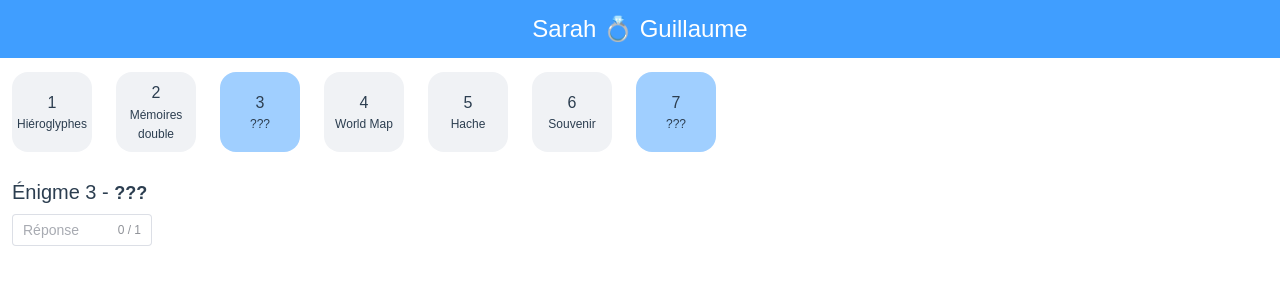
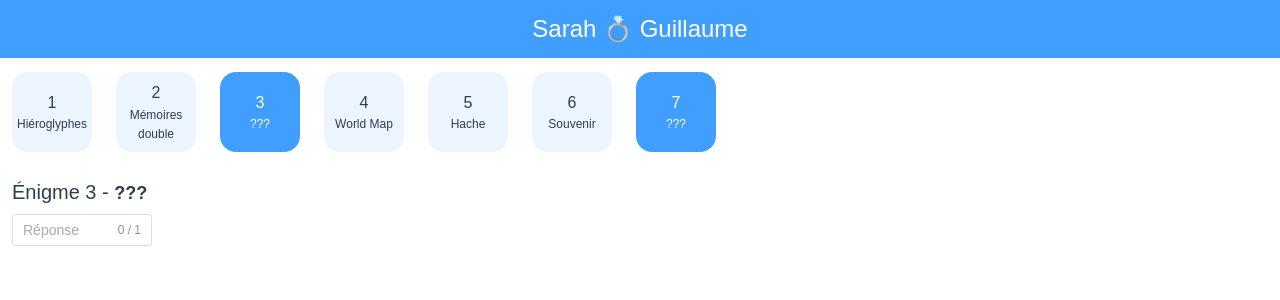
Before and after one commit to LionelNanchen/escape-game, a Vue app: page / in a window 1280 px wide. Shown: the top 300 px of the page. Built offline with nearby package versions, Linux system fonts and the light colour scheme.

Commit message:
Add local storage

```diff
--- a/src/App.vue
+++ b/src/App.vue
@@ -1,5 +1,17 @@
-<script setup lang="ts">
+<script lang="ts">
+import { defineComponent } from "vue";
 import { RouterView } from "vue-router";
+import { useRiddlesStore } from "./stores";
+import { RiddleId } from "./utils";
+
+export default defineComponent({
+  components: { RouterView },
+  created() {
+    // Update stored riddles responses from local storage
+    const store = useRiddlesStore();
+    Object.values(RiddleId).forEach((id: RiddleId) => store.updateResponse(id, localStorage.getItem(id) ?? ""))
+  },
+})
 </script>
 
 <template>
--- a/src/components/common/Container.vue
+++ b/src/components/common/Container.vue
@@ -35,6 +35,11 @@ export default defineComponent({
             (this.$refs.scrollbarRef as InstanceType<typeof ElScrollbar>).setScrollLeft(offset);
         }
     },
+    methods: {
+        onChangeResponse(response: string) {
+            if (this.currentRiddle) localStorage.setItem(this.currentRiddle?.id, response);
+        }
+    }
 })
 </script>
 
@@ -55,7 +60,7 @@ export default defineComponent({
                     <span class="title">{{ currentRiddle?.title }}</span>
                     <div class="input-response">
                         <el-input v-if="currentRiddle" maxlength="1" show-word-limit type="text" placeholder="Réponse"
-                            :value="currentRiddle?.response" v-model="currentRiddle.response" />
+                            :value="currentRiddle?.response" v-model="currentRiddle.response" @change="onChangeResponse" />
                     </div>
                 </div>
                 <slot />
--- a/src/components/common/RiddleSelect.vue
+++ b/src/components/common/RiddleSelect.vue
@@ -18,8 +18,12 @@ export default defineComponent({
 </script>
 
 <template>
-    <div class="riddle" v-bind:class="(currentRiddle?.id === riddle.id) ? 'current-riddle' : ''" @click="onClick">
-        <span v-if="riddle.response.length > 0" style="font-weight: bold">{{ riddle.response }}</span>
+    <div
+        class="riddle"
+        v-bind:class="(currentRiddle?.id === riddle.id) ? 'current-riddle' : ''"
+        v-bind:style="riddle.response.length > 0 && currentRiddle?.id !== riddle.id ? 'background-color: var(--el-color-primary-light-5)' : ''"
+        @click="onClick">
+        <span v-if="riddle.response.length > 0" style="font-weight: bold">{{ riddle.response.toUpperCase() }}</span>
         <span v-else>{{ riddle.index }}</span>
         <span class="riddle-title">{{ riddle.title }}</span>
     </div>
@@ -27,7 +31,7 @@ export default defineComponent({
 
 <style scoped>
 .riddle {
-    background-color: var(--el-fill-color);
+    background-color: var(--el-color-primary-light-9);
     border-radius: 16px;
     margin: 12px;
     width: 80px;
@@ -44,6 +48,7 @@ export default defineComponent({
     text-align: center;
 }
 .current-riddle {
-    background-color: var(--el-color-primary-light-5);
+    color: white;
+    background-color: var(--el-color-primary);
 }
 </style>
--- a/src/stores/index.ts
+++ b/src/stores/index.ts
@@ -8,8 +8,8 @@ export const useRiddlesStore = defineStore('riddle', {
     };
   },
   actions: {
-    updateResponse(riddle: Riddle, response: string) {
-        this.riddles.find((r: Riddle) => r.id === riddle.id)!.response = response;
+    updateResponse(riddleId: RiddleId, response: string) {
+        this.riddles.find((r: Riddle) => r.id === riddleId)!.response = response;
     }
   },
 })
--- a/src/views/AxeView.vue
+++ b/src/views/AxeView.vue
@@ -1,34 +1,37 @@
 <script lang="ts">
-import { defineComponent } from "vue";
+import { defineComponent, type PropType } from "vue";
 import Container from "../components/common/Container.vue";
 import TreeTrunk from "../assets/axe/tree_trunk.jpeg";
 import TreeTrunkCut from "../assets/axe/tree_trunk_cut.jpeg";
 import Axe1 from "../assets/axe/axe_1.png";
 import Axe2 from "../assets/axe/axe_2.png";
 
-interface Data {
-    logs: number,
-    isCutting: boolean,
-}
-
 enum Step {
     First = 10,
     Second = 20,
     Third = 30,
     Final = 50,
+};
+
+interface Data {
+    logs: number,
+    isCutting: boolean,
+    Step: any,
 }
+
 
 export default defineComponent({
     components: { Container },
     data() {
         const data: Data = {
+            Step,
             logs: 0,
             isCutting: false,
         };
         return data;
     },
     methods: {
-        time() {
+        time(): number {
             if (this.logs < Step.First) return 300;
             else if (this.logs < Step.Second) return 500;
             else if (this.logs < Step.Third) return 800;
@@ -43,10 +46,10 @@ export default defineComponent({
         }
     },
     computed: {
-        treeTrunk() {
+        treeTrunk(): string {
             return this.logs < Step.First ? TreeTrunk : TreeTrunkCut
         },
-        axe() {
+        axe(): string {
             return this.logs < Step.Second ? Axe1 : Axe2;
         },
     },
@@ -62,18 +65,20 @@ export default defineComponent({
             <div class="axe-card-content">
                 <img style="width: 100%" :src="treeTrunk" fit="fill" />
                 <el-button class="axe-button" round text :disabled="isCutting" @click="onCut">
-                    <img :style="{ animationDuration: `${time() / 1000}s` }" v-bind:class="isCutting ? 'axe-cut-animation' : ''" class="axe-image" :src="axe" fit="fill" />
+                    <img :style="{ animationDuration: `${time() / 1000}s` }"
+                        v-bind:class="isCutting ? 'axe-cut-animation' : ''" class="axe-image" :src="axe" fit="fill" />
                 </el-button>
             </div>
             <div style="margin-top: 12px">
-                <el-alert v-if="logs >= Step.First && logs < Step.Second" title="Crac ... boom" type="warning" :closable="false"
-                    effect="dark" show-icon />
-                <el-alert v-if="logs >= Step.Second && logs < Step.Third" title="Changement d'hache" type="warning" :closable="false"
-                    effect="dark" show-icon />
-                <el-alert v-if="logs >= Step.Third && logs < Step.Final" title="Pas très utile ..." type="error" :closable="false" effect="dark"
-                    show-icon />
-                <el-alert v-if="logs >= Step.Final" title="Mais laisse cet arbre tranquille! La réponse est devant tes yeux!" type="error" :closable="false" effect="dark"
-                    show-icon />
+                <el-alert v-if="logs >= Step.First && logs < Step.Second" title="Crac ... boom" type="warning"
+                    :closable="false" effect="dark" show-icon />
+                <el-alert v-if="logs >= Step.Second && logs < Step.Third" title="Changement d'hache" type="warning"
+                    :closable="false" effect="dark" show-icon />
+                <el-alert v-if="logs >= Step.Third && logs < Step.Final" title="Pas très utile ..." type="error"
+                    :closable="false" effect="dark" show-icon />
+                <el-alert v-if="logs >= Step.Final"
+                    title="Mais laisse cet arbre tranquille! La réponse est devant tes yeux!" type="error"
+                    :closable="false" effect="dark" show-icon />
             </div>
         </el-card>
     </Container>
--- a/src/views/WorldMapView.vue
+++ b/src/views/WorldMapView.vue
@@ -10,14 +10,14 @@ import Athens from "../assets/worldmap/athens.jpg";
 import Rabat from "../assets/worldmap/rabat.jpg";
 
 interface Location {
-    index: number;
-    image: string;
+    index: number,
+    image: string,
 }
 
 interface Data {
-    europe: string;
-    locations: Location[];
-    currentIndex: number;
+    europe: string,
+    locations: Location[],
+    currentIndex: number,
 }
 
 export default defineComponent({
@@ -56,11 +56,10 @@ export default defineComponent({
         return data;
     },
     computed: {
-        locationsImages() {
-            console.log("locations - ", this.locations.map((l: Location) => l.image));
+        locationsImages(): string[] {
             return this.locations.map((l: Location) => l.image);
         },
-        europeImages() {
+        europeImages(): string[] {
             return [this.europe];
         },
     },
@@ -84,7 +83,7 @@ export default defineComponent({
             <template #header>
                 <span class="card-header-title">Voyage n°{{ currentIndex }}</span>
             </template>
-            <el-carousel :interval="5000" arrow="always" :autoplay="false" indicator-position="none"
+            <el-carousel arrow="always" :autoplay="false" indicator-position="none"
                 @change="onChangeIndex">
                 <el-carousel-item v-for="location in locations" :key="location.index">
                     <el-image class="carousel-image" :src="location.image" :preview-src-list="locationsImages"
```
